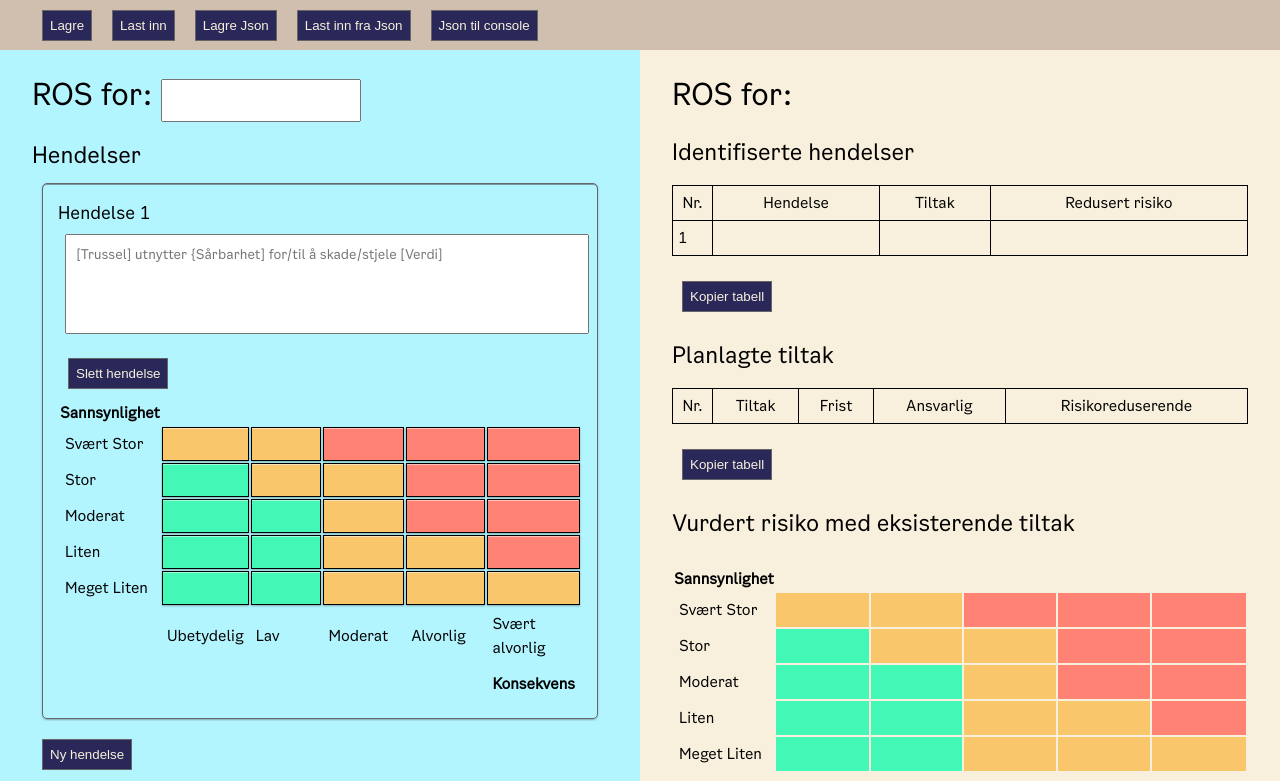
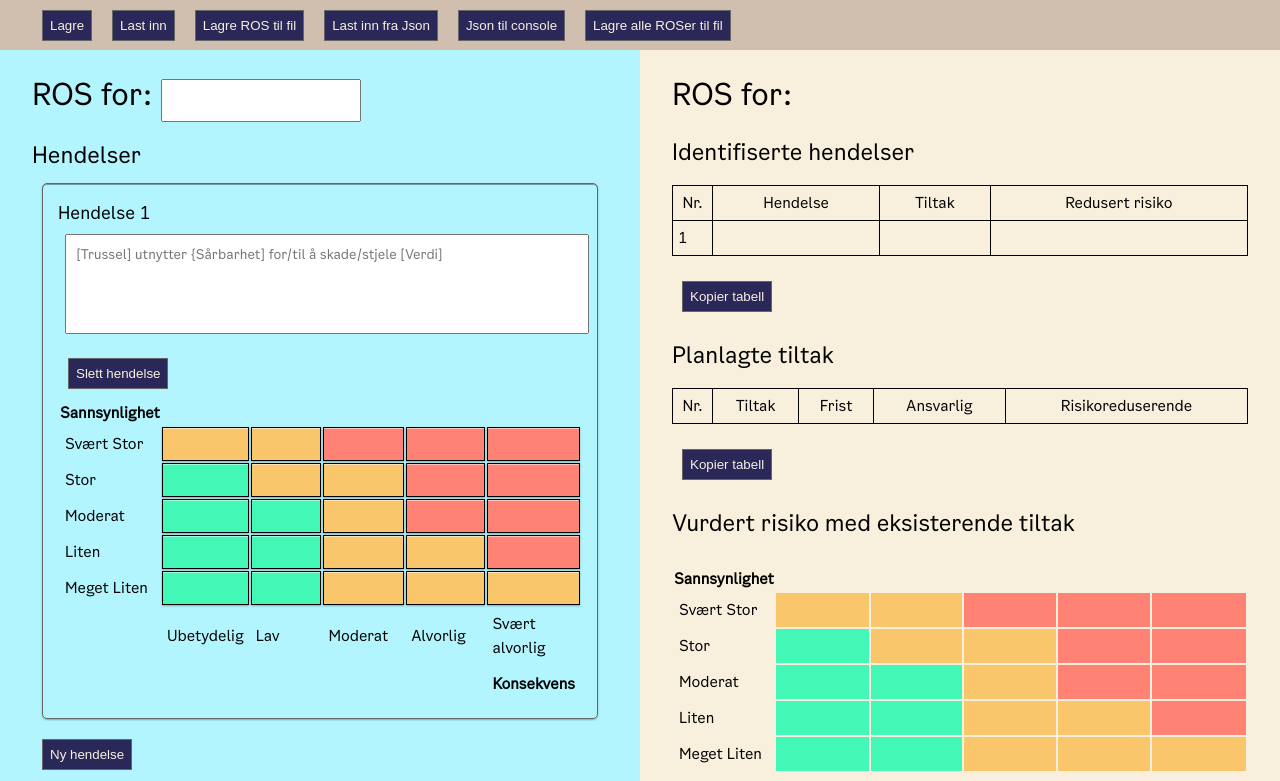
Before and after one commit to oslokommune/rosinator, a Vue app: page / in a window 1280 px wide. Shown: the top 781 px of the page. Built offline with nearby package versions, Linux system fonts and the light colour scheme.

Commit message:
Add save all ROS button

```diff
--- a/src/App.vue
+++ b/src/App.vue
@@ -57,6 +57,35 @@ export default {
       delete tmp.savedLocal;
       console.log(JSON.stringify(tmp, null, 2));
     },
+    exportLocalToJson() {
+      // export local storage to json
+      let tmp = ""
+      for (let i = 0; i < localStorage.length; i++) {
+
+
+        let key = localStorage.key(i);
+        if(key === 'tittel' || key === 'hendelser' || key === 'tiltak') continue;
+
+        //console.log(key)
+
+        var tmpItem = localStorage.getItem(key);
+
+        tmp += key + ":\n" + JSON.stringify(JSON.parse(tmpItem), null, 2);
+        tmp += "\n\n";
+      }
+
+      // save tmp string to file
+      const a = document.createElement("a");
+      a.href = URL.createObjectURL(new Blob([tmp], {
+        type: "text/plain"
+      }));
+
+      a.setAttribute("download", "all-ros.txt");
+      document.body.appendChild(a);
+      a.click();
+      document.body.removeChild(a);
+    },
+
     // save to local storage
     save() {
       this.saveEmoji = true;
@@ -175,16 +204,17 @@ export default {
   <nav>
     <button @click="save">Lagre</button>
     <button @click="load">Last inn</button>
-    <button @click="exportJson">Lagre Json</button>
+    <button @click="exportJson">Lagre ROS til fil</button>
     <button @click="loadJson">Last inn fra Json</button>
     <button @click="exportJsonToConsole">Json til console</button>
+    <button @click="exportLocalToJson">Lagre alle ROSer til fil</button>
     <br />
     <span v-if="saveEmoji">Lagrer ... 💾</span>
   </nav>
 
   <div class="loading-menu" v-if="loadOverlay">
     <h1>Velg ROS</h1>
-    <button v-for="item in this.savedLocal" @click="loadFromLocalStorage(item)">{{ item }}</button>
+    <button v-for="item in savedLocal" @click="loadFromLocalStorage(item)">{{ item }}</button>
     <br />
     <button @click="loadSelected">Lukk</button>
   </div>
```
